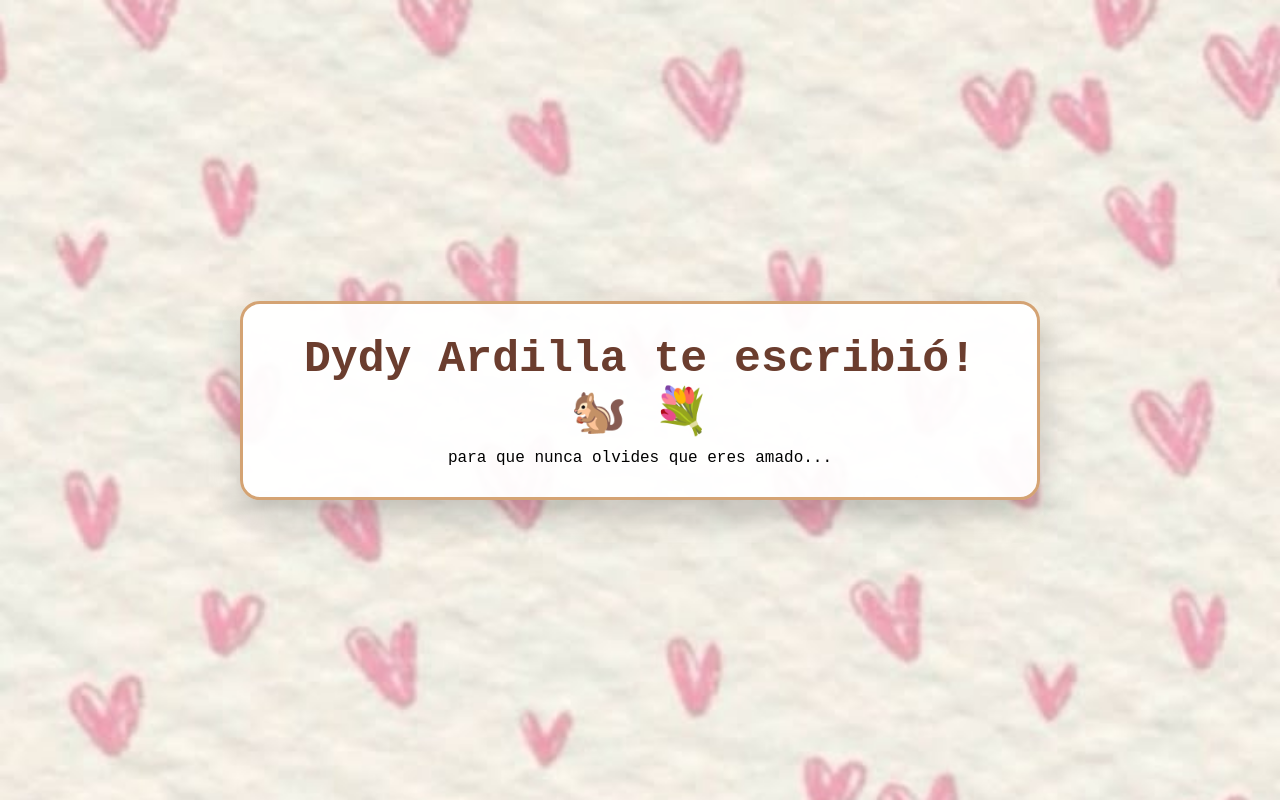
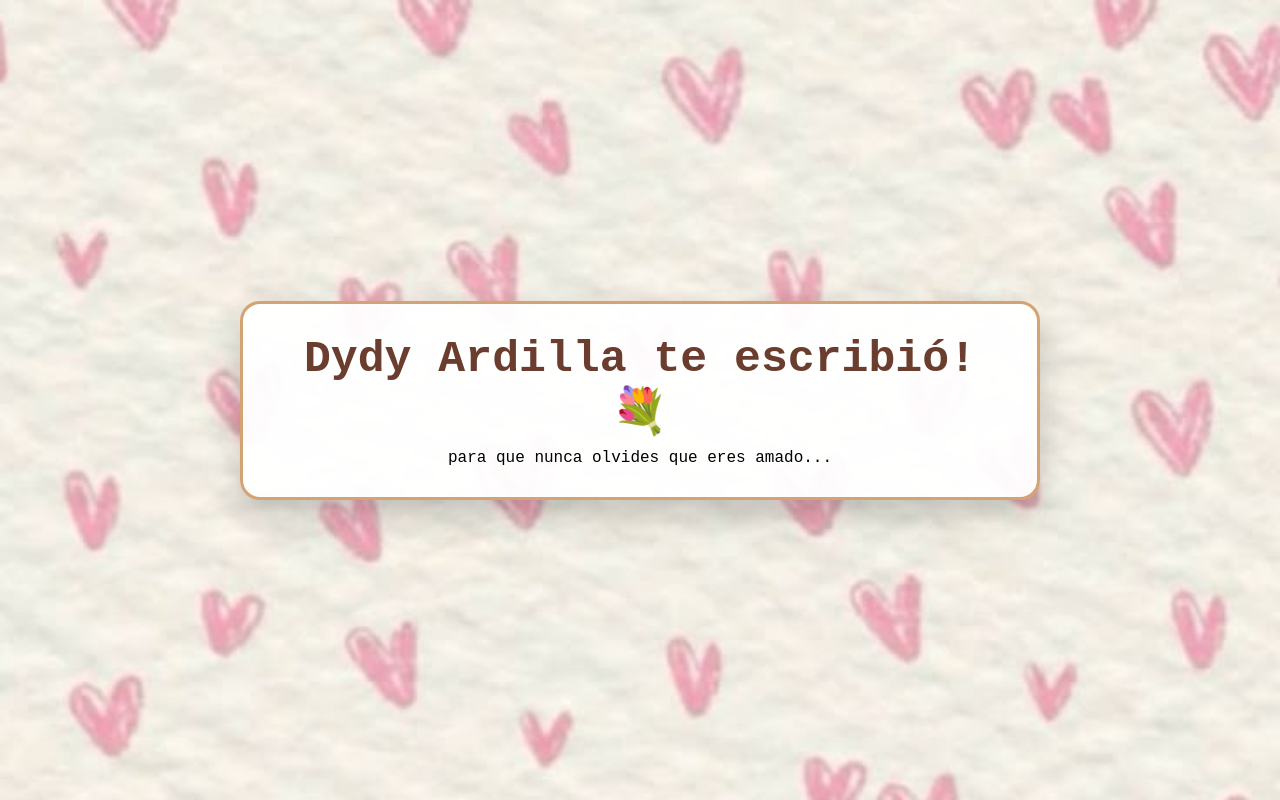
Before and after one commit to cartasparatutito/LOVE, a plain HTML site: page cartas.html in a window 1280 px wide. Drawn offline with Linux system fonts and the light colour scheme; no server answers.

Commit message:
cartas.html

```diff
--- a/cartas.html
+++ b/cartas.html
@@ -50,7 +50,7 @@
 </head>
 <body>
   <div class="container">
-    <h1>Dydy Ardilla te escribió! 🐿️ 💐</h1>
+    <h1>Dydy Ardilla te escribió! 💐</h1>
     <p id="modoInfo"></p>
 
     <!-- Vista Escritor -->
```
